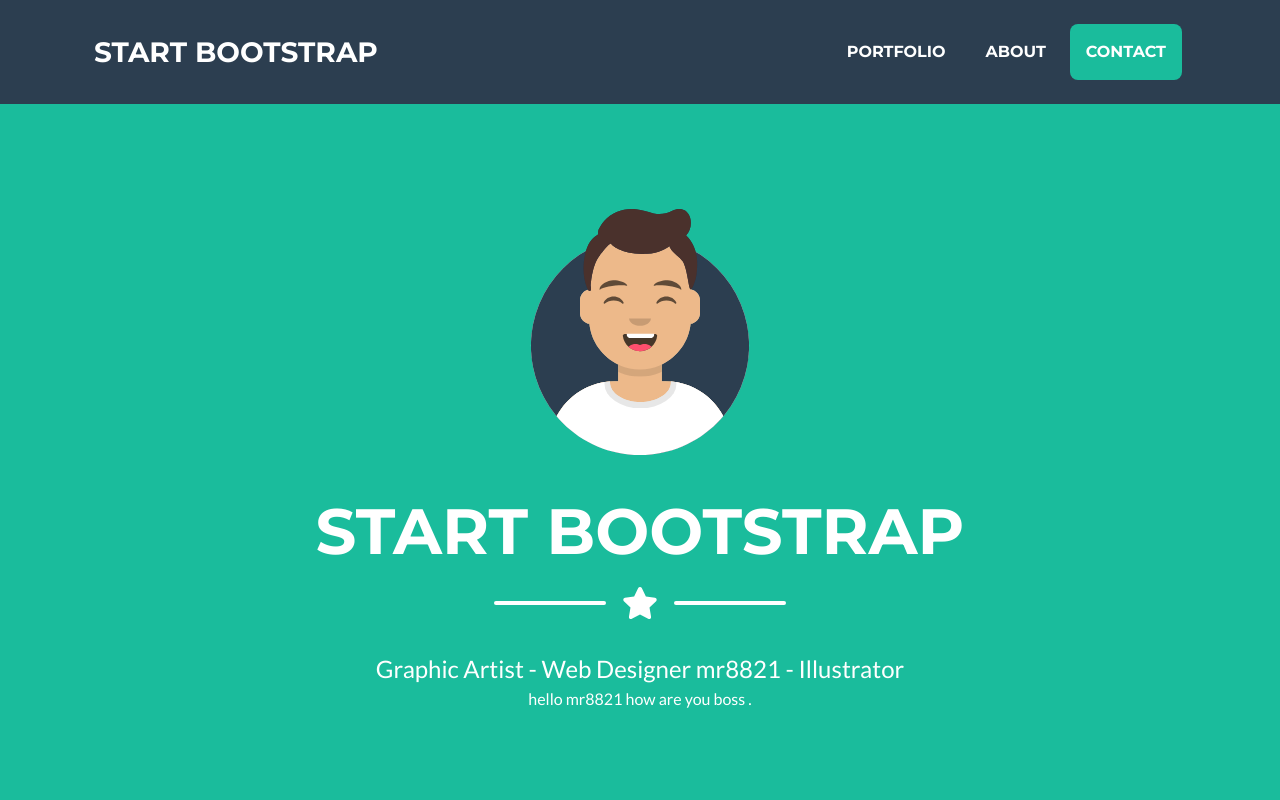
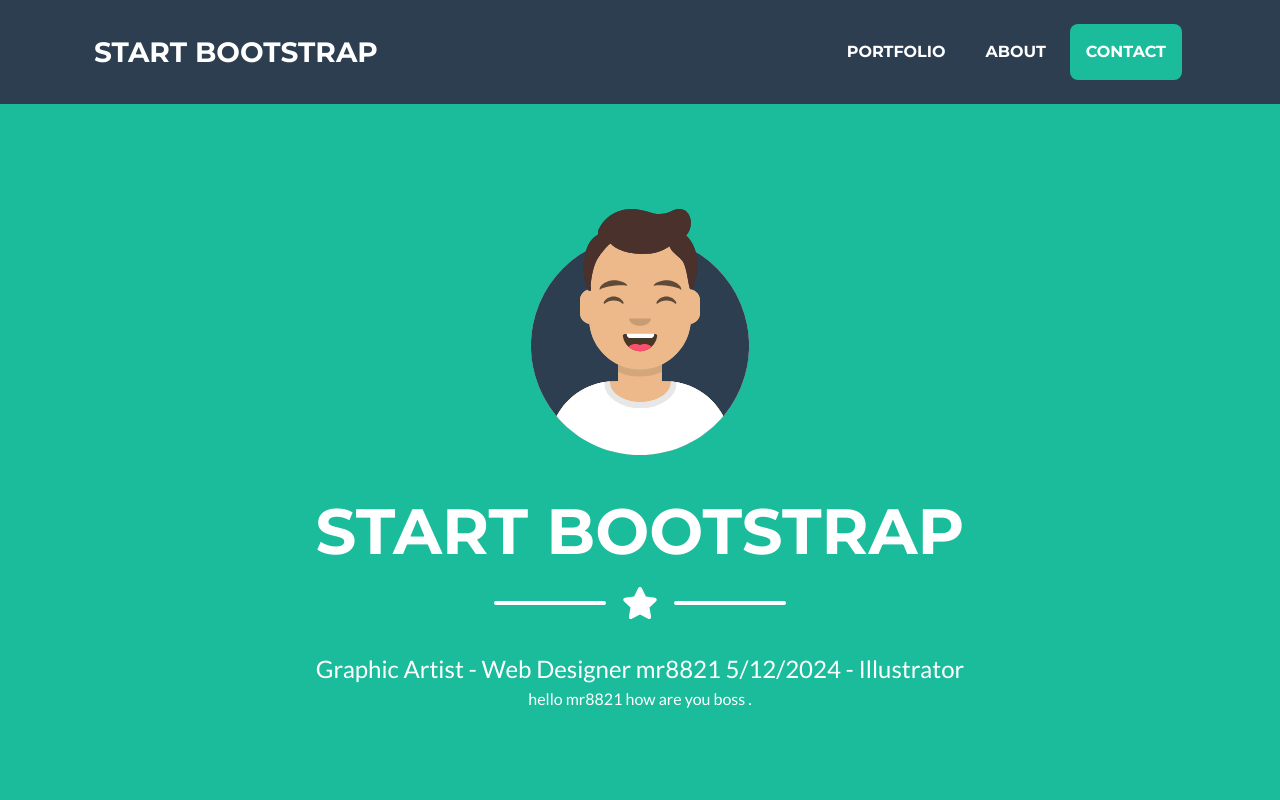
Before and after one commit to himanshusaxena1831/my-app-, a plain HTML site: page index.html in a window 1280 px wide. Shown: the top 800 px of the page. Drawn offline with nearby package versions, Linux system fonts and the light colour scheme.

Commit message:
Update index.html

```diff
--- a/index.html
+++ b/index.html
@@ -48,7 +48,7 @@
                     <div class="divider-custom-line"></div>
                 </div>
                 <!-- Masthead Subheading-->
-                <p class="masthead-subheading font-weight-light mb-0">Graphic Artist - Web Designer mr8821 - Illustrator</p>
+                <p class="masthead-subheading font-weight-light mb-0">Graphic Artist - Web Designer mr8821 5/12/2024 - Illustrator</p>
                 <p class="mb-5"> hello mr8821 how are you boss .</p>
             </div>
         </header>
```
